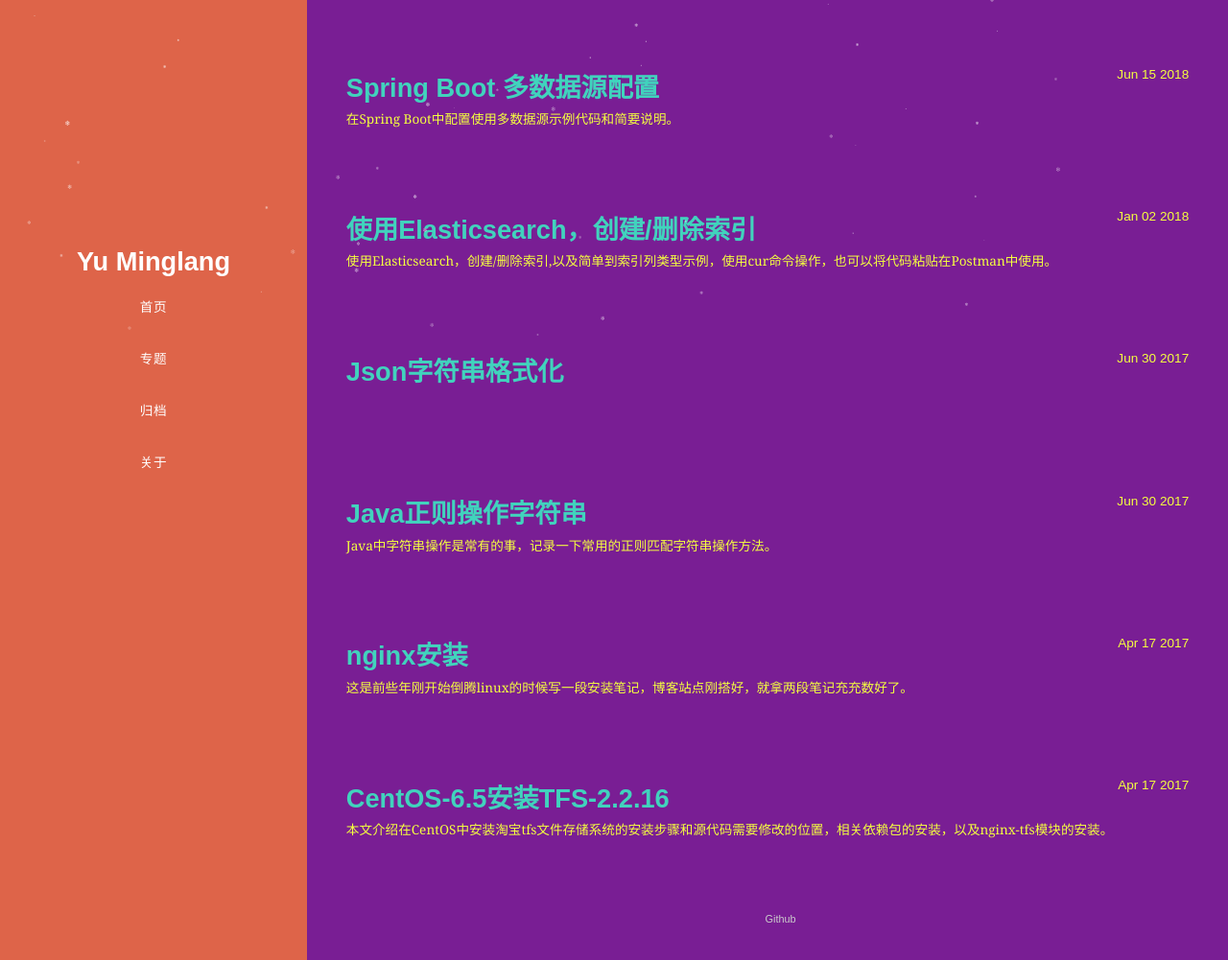
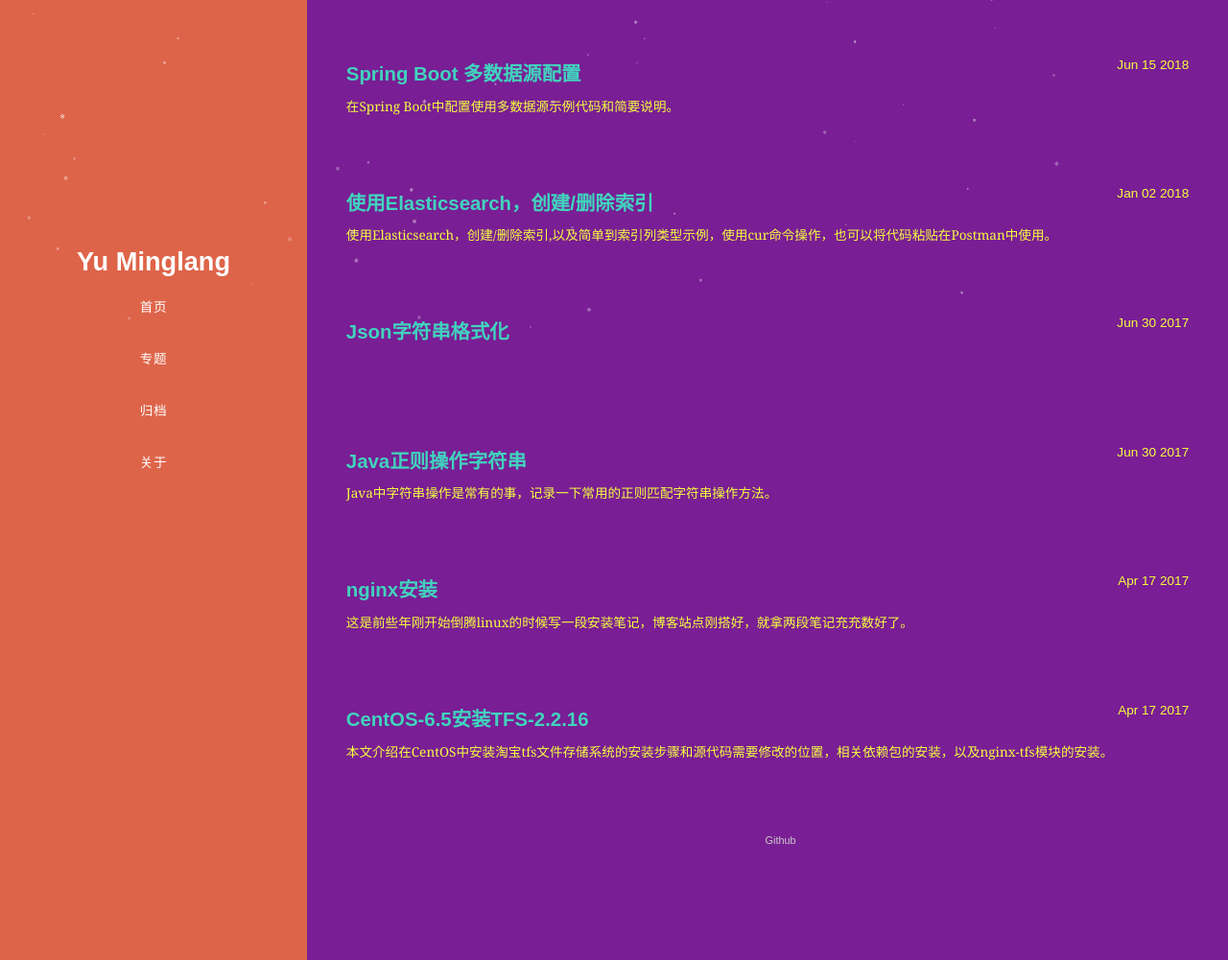
Before and after one commit to gaxr/gaxr, a Jekyll site: the page built from index.html, in a window 1280 px wide and 1001 px high. Shown: the whole window at 96% size. Built offline with Jekyll 4.4.1, drawn with Linux system fonts in a browser that asks for light colours; nearby versions of some CDN libraries.

Commit message:
font size modify

```diff
--- a/assets/css/blog.css
+++ b/assets/css/blog.css
@@ -187,6 +187,9 @@ border-radius: 50%;
 }
 
 @media ( min-width : 48em) {
+	.post-title {
+	font-size: 1.5em;
+	}
 	.nav-item {
 		display: block;
 		zoom: 1;
```
Also changed, not shown: 1 other file.
